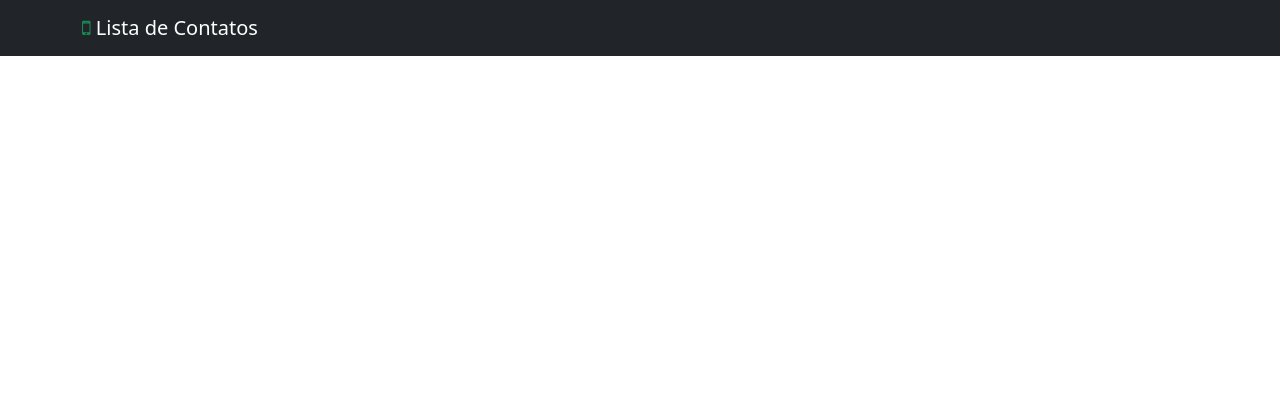
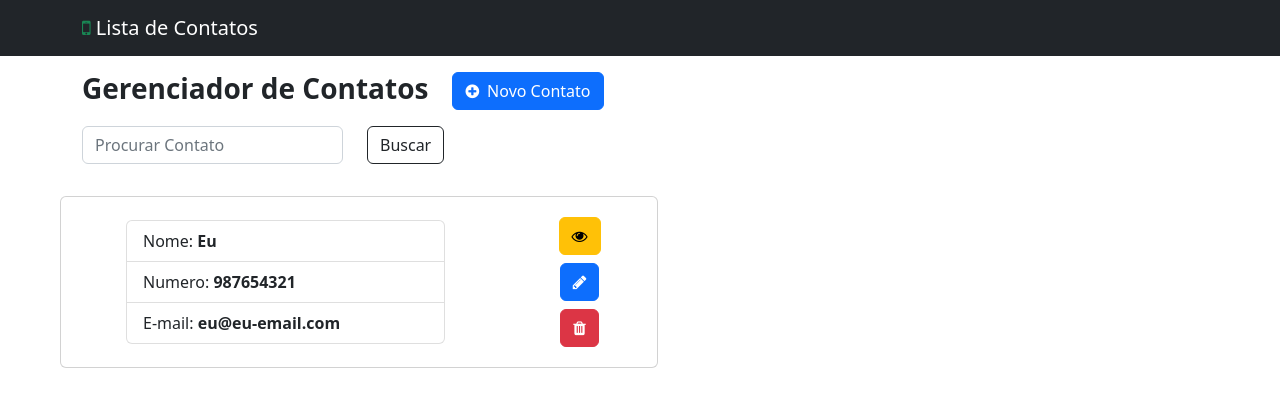
Before and after one commit to SaorCampos/lista-contatos, a React (Create React App) app: page /Contacts/ListContact in a window 1280 px wide. Before the commit this address had no page. Shown: the top 406 px of the page. Built offline with nearby package versions, Linux system fonts and the light colour scheme.

Commit message:
added Add Contact and List Contact pages

```diff
--- a/src/App.js
+++ b/src/App.js
@@ -1,9 +1,10 @@
 import React from 'react';
 import './App.css';
 import {Routes, Route, Navigate} from 'react-router-dom'
-import AddContact from './components/AddContact/AddContact';
-import './components/NavBar/NavBar';
 import NavBar from './components/NavBar/NavBar';
+import AddContact from './components/Contacts/AddContact/AddContact';
+import './components/Contacts/ListContact/ListContact';
+import ListContact from './components/Contacts/ListContact/ListContact';
 
 
 function App() {
@@ -11,7 +12,9 @@ function App() {
     <React.Fragment>
     <NavBar/>
     <Routes>
-      <Route path={'/addContact'} element={AddContact()}/>
+      <Route path={'/'} element={<Navigate to={'./Contacts/ListContact'}/>} />
+      <Route path={'/Contacts/ListContact'} element={ListContact()}/>
+      <Route path={'/Contacts/AddContact'} element={AddContact()}/>
     </Routes>
   </React.Fragment>
   );
--- /dev/null
+++ b/src/components/Contacts/ListContact/ListContact.js
@@ -0,0 +1,80 @@
+import React from "react";
+import { Link } from "react-router-dom";
+let ListContact = () => {
+    return(
+        <React.Fragment>
+            <section className="list-contact p-3">
+                <div className="container">
+                    <div className="grid">
+                        <div className="row">
+                            <div className="col">
+                                <p className="h3 fw-bold">Gerenciador de Contatos
+                                    <Link to={'/Contacts/AddContact'} className="btn btn-primary ms-4">
+                                        <i className="fa fa-plus-circle me-2"/>Novo Contato
+                                    </Link>
+                                </p>
+                            </div>
+                        </div>
+                        <div className="row">
+                            <div className="col-md-6">
+                                <form className="row my-2">
+                                    <div className="col">
+                                        <div className="mb-2">
+                                            <input type="text" className="form-control" placeholder="Procurar Contato" />
+                                        </div>
+                                    </div>
+                                    <div className="col">
+                                        <div className="mb-2">
+                                            <button type="submit" className="btn btn-outline-dark">Buscar</button>
+                                        </div>
+                                    </div>
+                                </form>
+                            </div>
+                        </div>
+                    </div>
+                </div>
+            </section>
+            <section className="contact-list">
+                <div className="contanier">
+                    <div className="grid">
+                        <div className="row ms-5">
+                            <div className="col-md-6">
+                                <div className="card">
+                                    <div className="card-body">
+                                        <div className="row align-items-center d-flex justify-content-around">
+                                            <div className="col-md-7">
+                                                <ul className="list-group">
+                                                    <li className="list-group-item list-group-item-action">
+                                                        Nome: <span className="fw-bold">Eu</span>
+                                                    </li>
+                                                    <li className="list-group-item list-group-item-action">
+                                                        Numero: <span className="fw-bold">987654321</span>
+                                                    </li>
+                                                    <li className="list-group-item list-group-item-action">
+                                                        E-mail: <span className="fw-bold">eu@eu-email.com</span>
+                                                    </li>
+                                                </ul>
+                                            </div>
+                                            <div className="col-md-1 d-flex flex-column align-items-center">
+                                                <Link to={'/contatos/verContato/:contatoId'} className="btn btn-warning my-1">
+                                                    <i className="fa fa-eye"/>
+                                                </Link>
+                                                <Link to={'/contatos/editarContato/:contatoId'} className="btn btn-primary my-1">
+                                                    <i className="fa fa-pencil"/>
+                                                </Link>
+                                                <button className="btn btn-danger my-1">
+                                                    <i className="fa fa-trash"/>
+                                                </button>
+                                            </div>
+                                        </div>
+                                    </div>
+                                </div>
+                            </div>
+                        </div>
+                    </div>
+                </div>
+            </section>
+        </React.Fragment>
+    )
+}
+export default ListContact;
```
Also changed, not shown: src/components/Contacts/AddContact/AddContact.css (added), src/components/Contacts/AddContact/AddContact.js (renamed from src/components/AddContact/AddContact.js).
